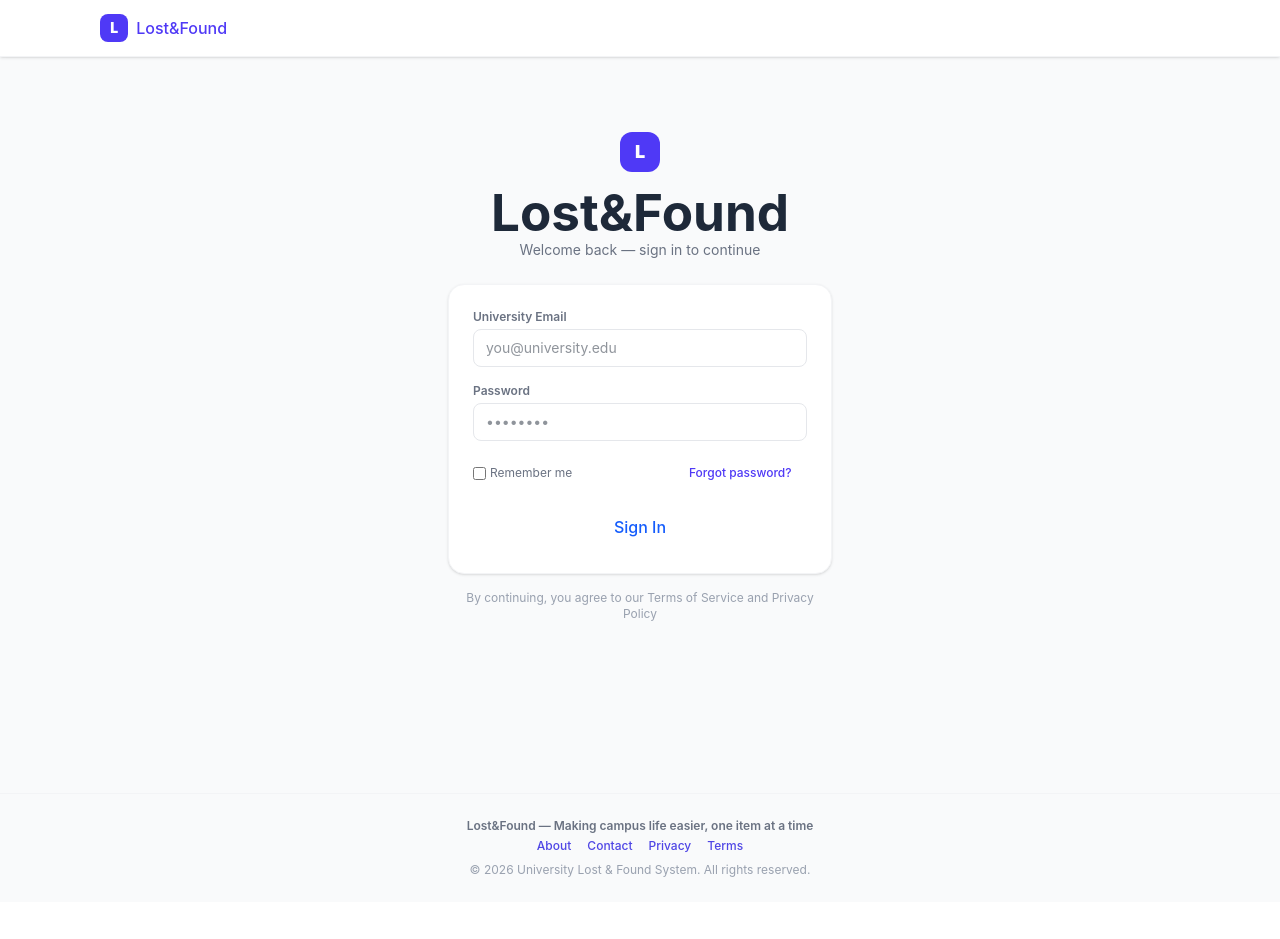
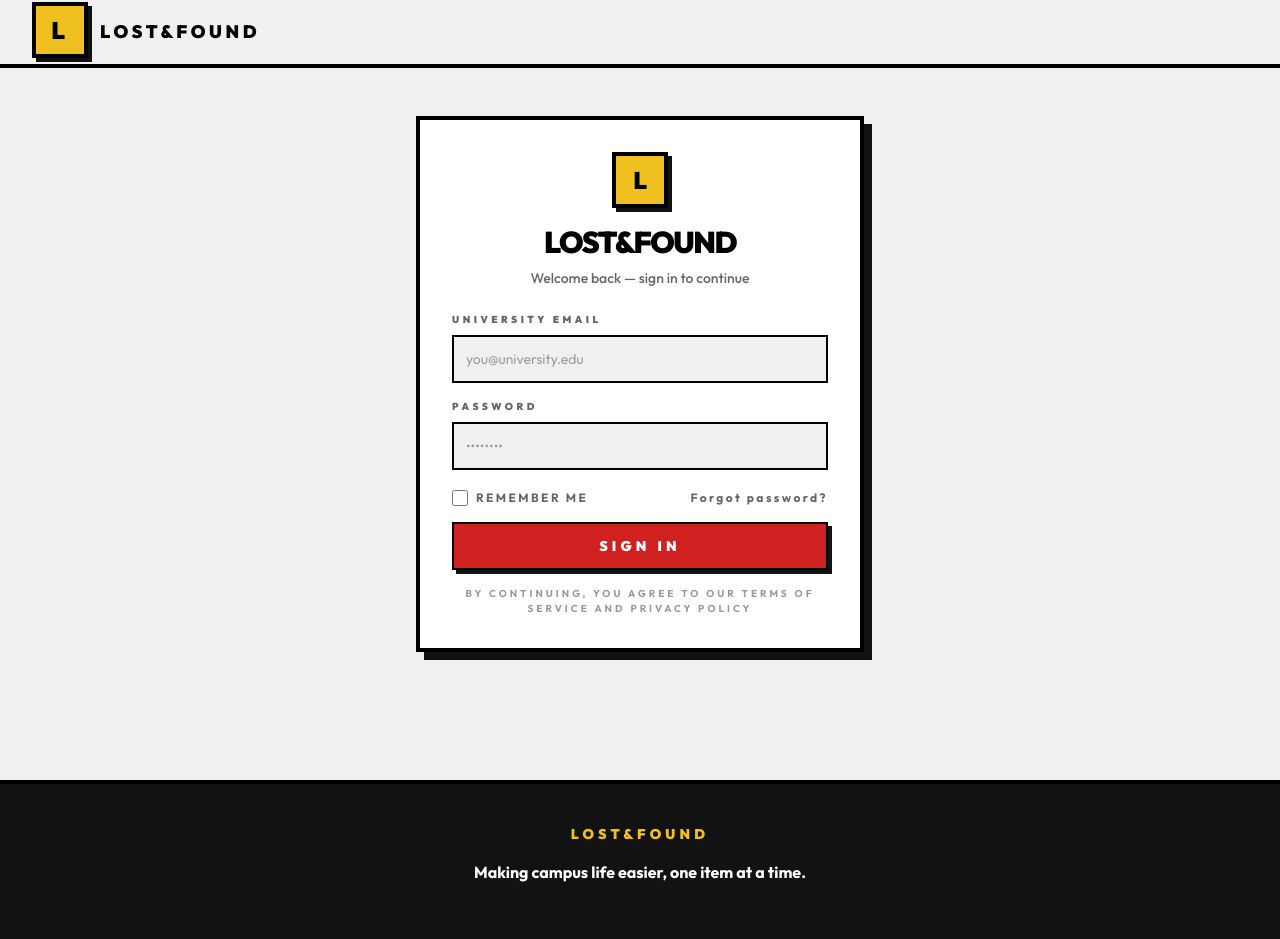
Before and after one commit to fizz168/lostandfound, a React (Vite) app in the folder FrontEnd/: page /login in a window 1280 px wide. Shown: the top 939 px of the page. Before the commit the page ends 902 px from the top, so only its background shows below. Built offline with nearby package versions, Linux system fonts and the light colour scheme.

Commit message:
feat : changing theme for the project in homepage login `....

```diff
--- a/FrontEnd/src/App.jsx
+++ b/FrontEnd/src/App.jsx
@@ -55,7 +55,7 @@ function App() {
   }
 
   return (
-    <div className="min-h-screen bg-gray-50">
+    <div className="min-h-screen bg-[#F0F0F0]">
       <Navbar authed={authed} setAuthed={setAuthed} />
       <main>
         <AppRoutes
--- a/FrontEnd/src/components/Footer.jsx
+++ b/FrontEnd/src/components/Footer.jsx
@@ -1,13 +1,24 @@
 function Footer() {
   return (
-    <footer className="border-t border-gray-100 mt-16 py-6 text-center text-xs text-gray-400">
-      <div className="mb-1 font-semibold text-gray-500">Lost&amp;Found — Making campus life easier, one item at a time</div>
-      <div className="flex justify-center gap-4">
-        {["About","Contact","Privacy","Terms"].map(l => <a key={l} href="#" className="hover:text-gray-600 transition-colors">{l}</a>)}
+    <footer className="mt-12 border-t-4 border-black bg-[#121212] text-white">
+      <div className="mx-auto max-w-7xl px-4 py-10 text-center sm:px-6 lg:px-8">
+        <div className="mb-4 text-sm font-black uppercase tracking-[0.3em] text-[#F0C020]">
+          Lost&amp;Found
+        </div>
+        <div className="mb-4 text-base font-semibold text-white">
+          Making campus life easier, one item at a time.
+        </div>
+        <div className="mb-4 flex flex-wrap justify-center gap-4 text-sm font-medium text-white/80">
+          {['About', 'Contact', 'Privacy', 'Terms'].map((l) => (
+            <a key={l} href="#" className="hover:text-[#F0C020] transition-colors">
+              {l}
+            </a>
+          ))}
+        </div>
+        <div className="text-sm text-white/60">© 2026 University Lost & Found System. All rights reserved.</div>
       </div>
-      <div className="mt-2">© 2026 University Lost & Found System. All rights reserved.</div>
     </footer>
-  );
+  )
 }
 
 export default Footer;
--- a/FrontEnd/src/components/Navbar.jsx
+++ b/FrontEnd/src/components/Navbar.jsx
@@ -1,4 +1,3 @@
-
 import { useLocation, useNavigate } from 'react-router-dom'
 
 function Navbar({ authed, setAuthed }) {
@@ -7,70 +6,85 @@ function Navbar({ authed, setAuthed }) {
   const isLoginPage = pathname === '/login'
   const activePath = pathname === '/' ? 'home' : pathname.split('/')[1]
 
+  const navItems = [
+    { path: '/', key: 'home', label: 'Home' },
+    { path: '/browse', key: 'browse', label: 'Browse Items' },
+    { path: '/admin', key: 'admin', label: 'Admin' },
+  ]
+
+  const brandIcon = (
+    <span className="relative flex h-10 w-10 items-center justify-center border-2 border-black bg-[var(--color-background)] shadow-[3px_3px_0px_0px_#121212]">
+      <span className="absolute h-4 w-4 rounded-full border border-black bg-[var(--color-blue)]" />
+      <span className="absolute h-3 w-3 rotate-45 border border-black bg-[var(--color-yellow)]" />
+      <span className="absolute -bottom-1.5 -right-1.5 h-0 w-0 border-b-[10px] border-b-[var(--color-red)] border-l-[7px] border-l-transparent border-r-[7px] border-r-transparent" />
+    </span>
+  )
+
+  const navButtonClass = (key) =>
+    `px-4 py-2 text-sm font-bold uppercase tracking-[0.2em] transition-all duration-200 active:translate-x-[2px] active:translate-y-[2px] active:shadow-none ${
+      activePath === key
+        ? 'border-2 border-black bg-[var(--color-red)] text-white shadow-[4px_4px_0px_0px_#121212]'
+        : 'border-2 border-transparent hover:border-black hover:bg-white hover:shadow-[4px_4px_0px_0px_#121212]'
+    }`
+
   if (isLoginPage) {
     return (
-      <nav className="bg-white border-b border-gray-100 sticky top-0 z-50 shadow-sm">
-        <div className="max-w-6xl mx-auto px-4 flex items-center h-14">
-          <button onClick={() => navigate("/")} className="flex items-center gap-2 font-bold text-lg text-indigo-600">
-            <span className="bg-indigo-600 text-white rounded-lg w-7 h-7 flex items-center justify-center text-sm font-black">L</span>
-            Lost&amp;Found
+      <nav className="sticky top-0 z-50 border-b-4 border-black bg-[#F0F0F0]">
+        <div className="mx-auto flex h-16 max-w-7xl items-center px-4 sm:px-6 lg:px-8">
+          <button onClick={() => navigate('/')} className="flex items-center gap-3 text-lg font-black uppercase tracking-[0.2em] text-black">
+           <div className="mx-auto mb-1 flex h-14 w-14 items-center justify-center border-4 border-black bg-[#F0C020] shadow-[4px_4px_0px_0px_#121212]">
+              <span className="text-2xl font-black text-black">L</span>
+            </div>
+            <span>Lost&amp;Found</span>
           </button>
         </div>
       </nav>
     )
   }
+
   return (
-    <nav className="bg-white border-b border-gray-100 sticky top-0 z-50 shadow-sm">
-      <div className="max-w-6xl mx-auto px-4 flex items-center justify-between h-14">
-
-        {/* Logo */}
-        <button onClick={() => navigate("/")} className="flex items-center gap-2 font-bold text-lg text-indigo-600">
-          <span className="bg-indigo-600 text-white rounded-lg w-7 h-7 flex items-center justify-center text-sm font-black">L</span>
-          Lost&amp;Found
+    <nav className="sticky top-0 z-50 border-b-4 border-black bg-[#F0F0F0]">
+      <div className="mx-auto flex h-16 max-w-7xl items-center justify-between px-4 sm:px-6 lg:px-8">
+        <button onClick={() => navigate('/')} className="flex items-center gap-3 text-lg font-black uppercase tracking-[0.2em] text-black">
+          {brandIcon}
+          <span>Lost&amp;Found</span>
         </button>
 
-        {/* Nav Links */}
-        <div className="hidden md:flex items-center gap-1 text-sm text-gray-600">
-          {[
-            { path: "/", key: "home", label: "Home" },
-            { path: "/browse", key: "browse", label: "Browse Items" },
-            { path: "/admin", key: "admin", label: "Admin" },
-          ].map((p) => (
+        <div className="hidden items-center gap-2 md:flex">
+          {navItems.map((p) => (
             <button
               key={p.key}
               onClick={() => navigate(p.path)}
-              className={`px-3 py-1.5 rounded-lg capitalize transition-colors ${
-                activePath === p.key ? "bg-indigo-50 text-indigo-600 font-medium" : "hover:bg-gray-50"
-              }`}
+              className={navButtonClass(p.key)}
             >
               {p.label}
             </button>
           ))}
         </div>
+
         <div className="flex items-center gap-2">
           {authed ? (
             <button
               onClick={() => {
                 setAuthed(false)
-                navigate("/")
+                navigate('/')
               }}
-              className="text-sm border border-gray-200 text-gray-600 px-3 py-1.5 rounded-lg hover:bg-gray-50 transition-colors"
+              className="border-2 border-black bg-white px-4 py-2 text-sm font-bold uppercase tracking-[0.2em] shadow-[4px_4px_0px_0px_#121212] transition-all duration-200 active:translate-x-[2px] active:translate-y-[2px] active:shadow-none"
             >
               Sign Out
             </button>
           ) : (
             <button
-              onClick={() => navigate("/login")}
-               className="hidden md:block text-sm border border-blue-200 text-blue-500 px-3 py-1.5 rounded-lg hover:bg-red-50 transition-colors"
+              onClick={() => navigate('/login')}
+              className="hidden border-2 border-black bg-[var(--color-blue)] px-4 py-2 text-sm font-bold uppercase tracking-[0.2em] text-white shadow-[4px_4px_0px_0px_#121212] transition-all duration-200 active:translate-x-[2px] active:translate-y-[2px] active:shadow-none md:block"
             >
               Login
             </button>
           )}
         </div>
-
       </div>
     </nav>
-  );
+  )
 }
 
 export default Navbar;
--- a/FrontEnd/src/index.css
+++ b/FrontEnd/src/index.css
@@ -1,14 +1,20 @@
+@import url("https://fonts.googleapis.com/css2?family=Outfit:wght@400;500;700;900&display=swap");
 @import "tailwindcss";
+
 :root {
-  font-family: Inter, ui-sans-serif, system-ui, -apple-system, BlinkMacSystemFont, "Segoe UI", sans-serif;
+  --color-background: #f0f0f0;
+  --color-foreground: #121212;
+  --color-red: #d02020;
+  --color-blue: #1040c0;
+  --color-yellow: #f0c020;
+  --color-muted: #e0e0e0;
+  --shadow-hard: 4px 4px 0px 0px #121212;
+
+  font-family: "Outfit", ui-sans-serif, system-ui, -apple-system, BlinkMacSystemFont, "Segoe UI", sans-serif;
   line-height: 1.5;
   font-weight: 400;
-
-  color: #1f2937;
-  background:
-    radial-gradient(circle at top, rgba(99, 102, 241, 0.12), transparent 34%),
-    linear-gradient(180deg, #f8fafc 0%, #eef2ff 100%);
-
+  color: #121212;
+  background-color: #f0f0f0;
   font-synthesis: none;
   text-rendering: optimizeLegibility;
   -webkit-font-smoothing: antialiased;
@@ -17,44 +23,31 @@
 
 a {
   font-weight: 500;
-  color: #4f46e5;
+  color: #121212;
   text-decoration: inherit;
 }
+
 a:hover {
-  color: #4338ca;
+  color: #1040c0;
 }
 
 body {
   margin: 0;
   min-width: 320px;
   min-height: 100vh;
-  background: inherit;
-  color: inherit;
+  background:
+    radial-gradient(circle at top left, rgba(208, 32, 32, 0.12), transparent 18%),
+    radial-gradient(circle at bottom right, rgba(16, 64, 192, 0.14), transparent 18%),
+    #f0f0f0;
+  color: #121212;
 }
 
-h1 {
-  font-size: 3.2em;
-  line-height: 1.1;
+* {
+  box-sizing: border-box;
 }
 
 button {
-  border-radius: 8px;
-  border: 1px solid transparent;
-  padding: 0.6em 1.2em;
-  font-size: 1em;
-  font-weight: 500;
   font-family: inherit;
-  background-color: transparent;
-  cursor: pointer;
-  transition: transform 0.15s ease, box-shadow 0.15s ease, background-color 0.15s ease, border-color 0.15s ease;
-}
-button:hover {
-  border-color: rgba(79, 70, 229, 0.22);
-}
-button:focus,
-button:focus-visible {
-  outline: 3px solid rgba(99, 102, 241, 0.22);
-  outline-offset: 2px;
 }
 
 img {
--- a/FrontEnd/src/pages/Login.jsx
+++ b/FrontEnd/src/pages/Login.jsx
@@ -1,49 +1,83 @@
+
 import { useState } from 'react'
 import { useNavigate } from 'react-router-dom'
 
 function Login({ setAuthed }) {
   const navigate = useNavigate()
-  const [email, setEmail] = useState("");
-  const [pass, setPass] = useState("");
+  const [email, setEmail] = useState('')
+  const [pass, setPass] = useState('')
 
   const handleSubmit = (event) => {
     event.preventDefault()
     setAuthed(true)
-    navigate("/")
+    navigate('/')
   }
 
   return (
-    <div className="min-h-[80vh] flex items-center justify-center px-4 ">
-      <div className="w-full max-w-sm">
-        <div className="text-center mb-6">
-          <div className="inline-flex bg-indigo-600 text-white rounded-xl w-10 h-10 items-center justify-center text-lg font-black mb-3">L</div>
-          <h1 className="text-xl font-bold text-gray-800">Lost&amp;Found</h1>
-          <p className="text-sm text-gray-500">Welcome back — sign in to continue</p>
+    <div className="flex min-h-[78vh] items-center justify-center px-4 py-12">
+      <div className="w-full max-w-md">
+        <div className="border-4 border-black bg-white p-6 shadow-[8px_8px_0px_0px_#121212] sm:p-8">
+          <div className="mb-6 text-center">
+            <div className="mx-auto mb-4 flex h-14 w-14 items-center justify-center border-4 border-black bg-[#F0C020] shadow-[4px_4px_0px_0px_#121212]">
+              <span className="text-2xl font-black text-black">L</span>
             </div>
-        <form onSubmit={handleSubmit} className="bg-white rounded-2xl border border-gray-100 shadow-sm p-6 space-y-4">
+            <h2 className="text-3xl font-black uppercase tracking-[-0.05em] text-black">Lost&amp;Found</h2>
+            <p className="mt-2 text-sm font-medium text-black/60">Welcome back — sign in to continue</p>
+          </div>
+
+          <form onSubmit={handleSubmit} className="space-y-4">
             <div>
-            <label className="block text-xs font-semibold text-gray-500 mb-1">University Email</label>
-            <input value={email} onChange={e => setEmail(e.target.value)} placeholder="you@university.edu" type="email" required
-              className="w-full border border-gray-200 rounded-lg px-3 py-2 text-sm outline-none focus:ring-2 focus:ring-indigo-300" />
+              <label className="mb-2 block text-[10px] font-black uppercase tracking-[0.35em] text-black/60">
+                University Email
+              </label>
+              <input
+                value={email}
+                onChange={(e) => setEmail(e.target.value)}
+                placeholder="you@university.edu"
+                type="email"
+                required
+                className="w-full border-2 border-black bg-[#F0F0F0] px-3 py-3 text-sm outline-none placeholder:text-black/35 focus:border-[#1040C0]"
+              />
             </div>
+
             <div>
-            <label className="block text-xs font-semibold text-gray-500 mb-1">Password</label>
-            <input value={pass} onChange={e => setPass(e.target.value)} placeholder="••••••••" type="password" required
-              className="w-full border border-gray-200 rounded-lg px-3 py-2 text-sm outline-none focus:ring-2 focus:ring-indigo-300" />
+              <label className="mb-2 block text-[10px] font-black uppercase tracking-[0.35em] text-black/60">
+                Password
+              </label>
+              <input
+                value={pass}
+                onChange={(e) => setPass(e.target.value)}
+                placeholder="••••••••"
+                type="password"
+                required
+                className="w-full border-2 border-black bg-[#F0F0F0] px-3 py-3 text-sm outline-none placeholder:text-black/35 focus:border-[#1040C0]"
+              />
             </div>
-          <div className="flex items-center justify-between text-xs text-gray-500">
-            <label className="flex items-center gap-1 cursor-pointer"><input type="checkbox" className="rounded" /> Remember me</label>
-            <button className="text-indigo-600 hover:underline">Forgot password?</button>
+
+            <div className="flex items-center justify-between gap-3 pt-1 text-xs font-bold uppercase tracking-[0.2em] text-black/60">
+              <label className="flex items-center gap-2">
+                <input type="checkbox" className="h-4 w-4 border-2 border-black accent-[#1040C0]" />
+                <span>Remember me</span>
+              </label>
+              <button type="button" className="hover:text-[#1040C0]">
+                Forgot password?
+              </button>
             </div>
-          <button type="submit"
-            className="w-full bg-indigo-600 hover:bg-indigo-700 text-blue-600 font-semibold py-2.5 rounded-xl transition-colors text-sm">
+
+            <button
+              type="submit"
+              className="w-full border-2 border-black bg-[#D02020] px-4 py-3 text-sm font-black uppercase tracking-[0.3em] text-white shadow-[4px_4px_0px_0px_#121212] transition-all duration-200 active:translate-x-[2px] active:translate-y-[2px] active:shadow-none"
+            >
               Sign In
             </button>
+          </form>
 
-        </form>
-        <p className="text-center text-xs text-gray-400 mt-4">By continuing, you agree to our Terms of Service and Privacy Policy</p>
+          <p className="mt-4 text-center text-[10px] font-bold uppercase tracking-[0.3em] text-black/40">
+            By continuing, you agree to our Terms of Service and Privacy Policy
+          </p>
         </div>
       </div>
-  );
+    </div>
+  )
 }
 export default Login;
```
Also changed, not shown: FrontEnd/src/components/Itemcard.jsx (+18 -48 lines), FrontEnd/src/pages/Homepage.jsx (+86 -29 lines). Lines whose indentation alone changed are shown as unchanged.
